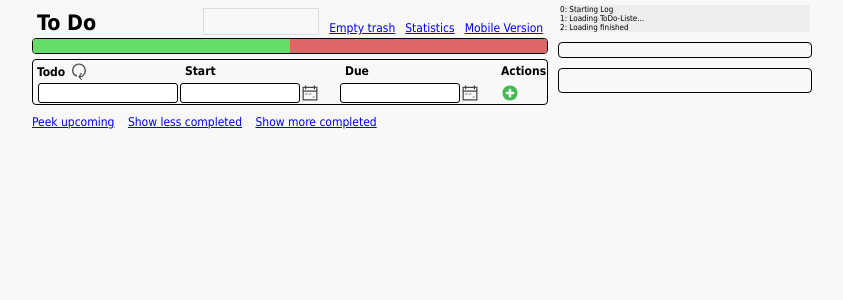
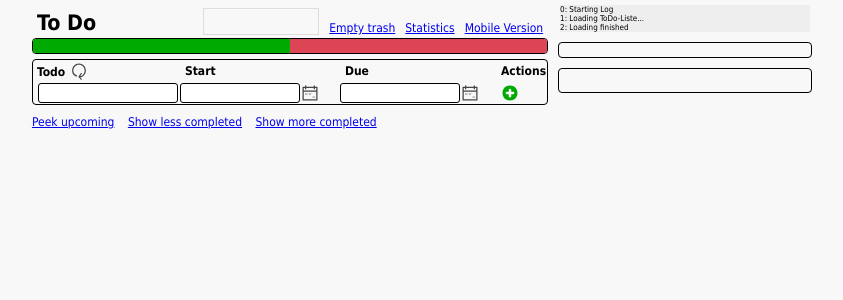
Before and after one commit to codeling/todo, a PHP site: page / in a window 1280 px wide. Shown: the top 300 px of the page, without its empty margins (218-1061 px from the left). Run offline with PHP 8.4, Linux system fonts and the light colour scheme; data that the repository does not hold is empty.

Commit message:
Fix/improve style

```diff
--- a/todo.css
+++ b/todo.css
@@ -186,12 +186,12 @@ ul.ui-autocomplete {
     overflow: hidden;
 }
 #progress_todo {
-    background-color: #D66;
+    background-color: #D45;
     width: 50%;
     display: inline-block;
 }
 #progress_done {
-    background-color: #6D6;
+    background-color: #0A0;
     width: 50%;
     display: inline-block;
 }
@@ -255,14 +255,14 @@ ul.ui-autocomplete {
 }
 /*******************/
 /* Button images   */
-.addButton, .editButton, .deleteButton, .undeleteButton, .todayButton, .refreshButton, .reactivateButton {
+.addButton, .editButton, .deleteButton, .undeleteButton, .todayButton, .refreshButton, .reactivateButton, .mergeButton {
     width: 20px;
     height: 20px;
     background-size: cover;
     border: 0;
     background-color: transparent;
 }
-.addButton:hover, .editButton:hover, .deleteButton:hover, .undeleteButton:hover, .todayButton:hover, .refreshButton:hover, .reactivateButton:hover, .ui-datepicker-trigger:hover
+.addButton:hover, .editButton:hover, .deleteButton:hover, .undeleteButton:hover, .todayButton:hover, .refreshButton:hover, .reactivateButton:hover, .ui-datepicker-trigger:hover, .mergeButton:hover
  {
     background-color: #DDD;
 }
```
